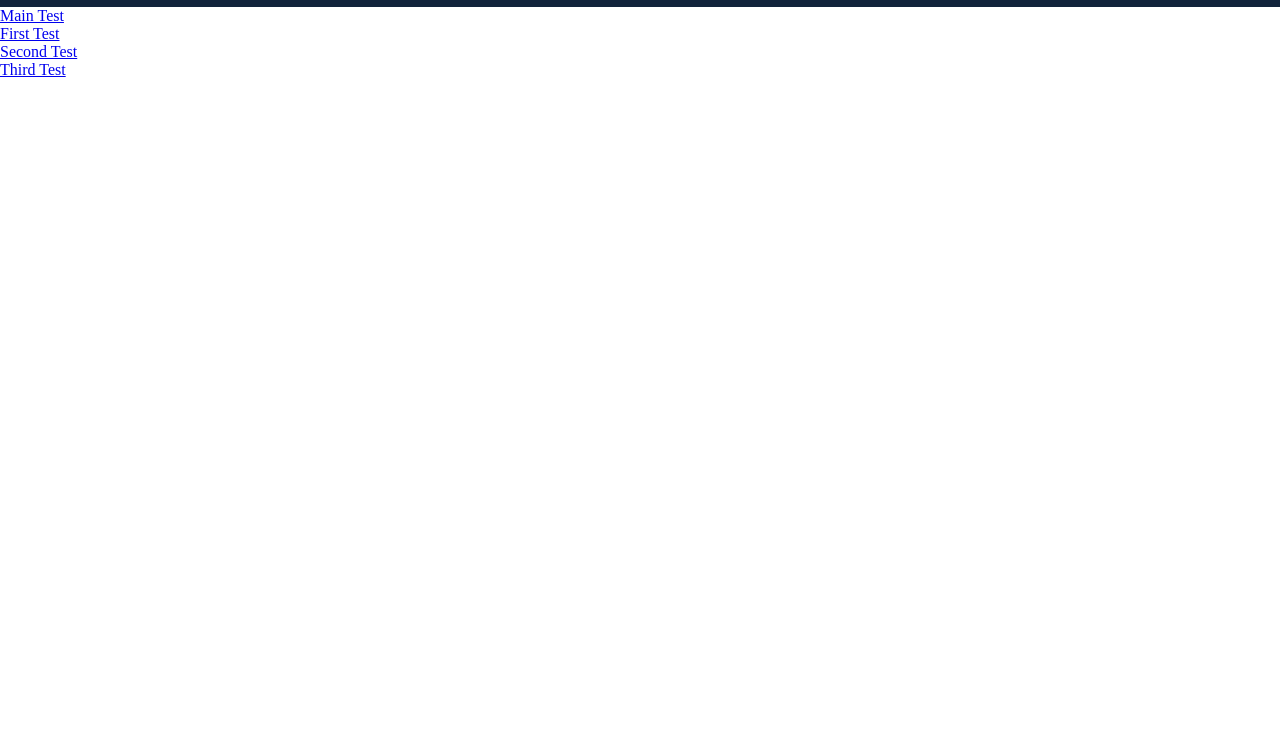
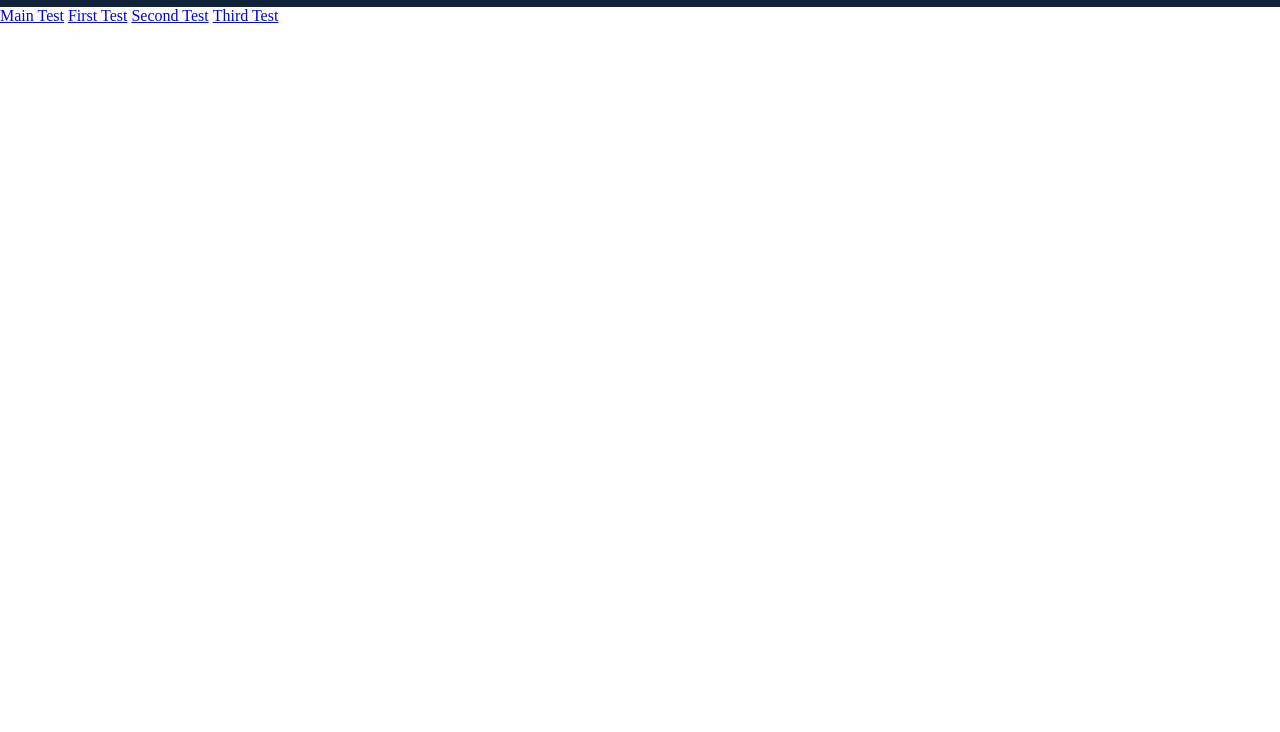
Before and after one commit to jongtaikim0711/test, a plain HTML site: page docs/header.html in a window 1280 px wide. Shown: the part 68-800 px from the top of the page. Drawn offline with Linux system fonts and the light colour scheme.

Commit message:
change layout 3

```diff
--- a/docs/test.css
+++ b/docs/test.css
@@ -16,7 +16,7 @@ ul {
   padding: 0;
 }
 
-li a {
+li {
   display: inline;
 }
 
```
